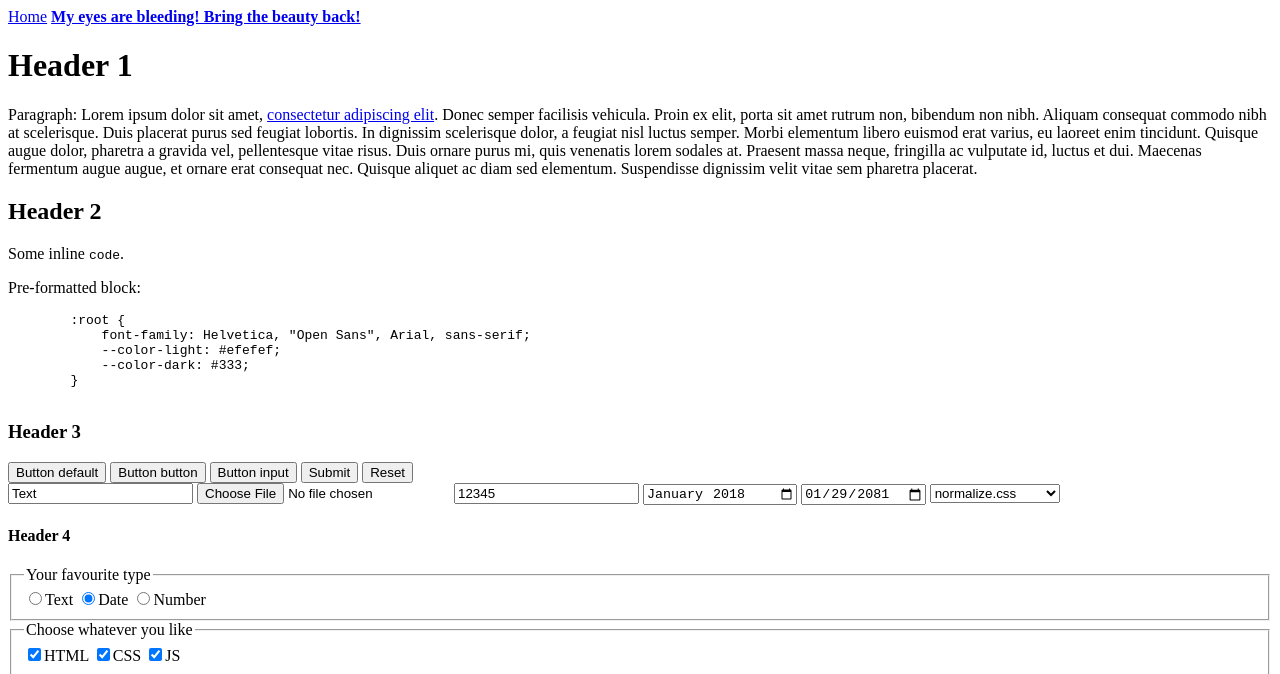
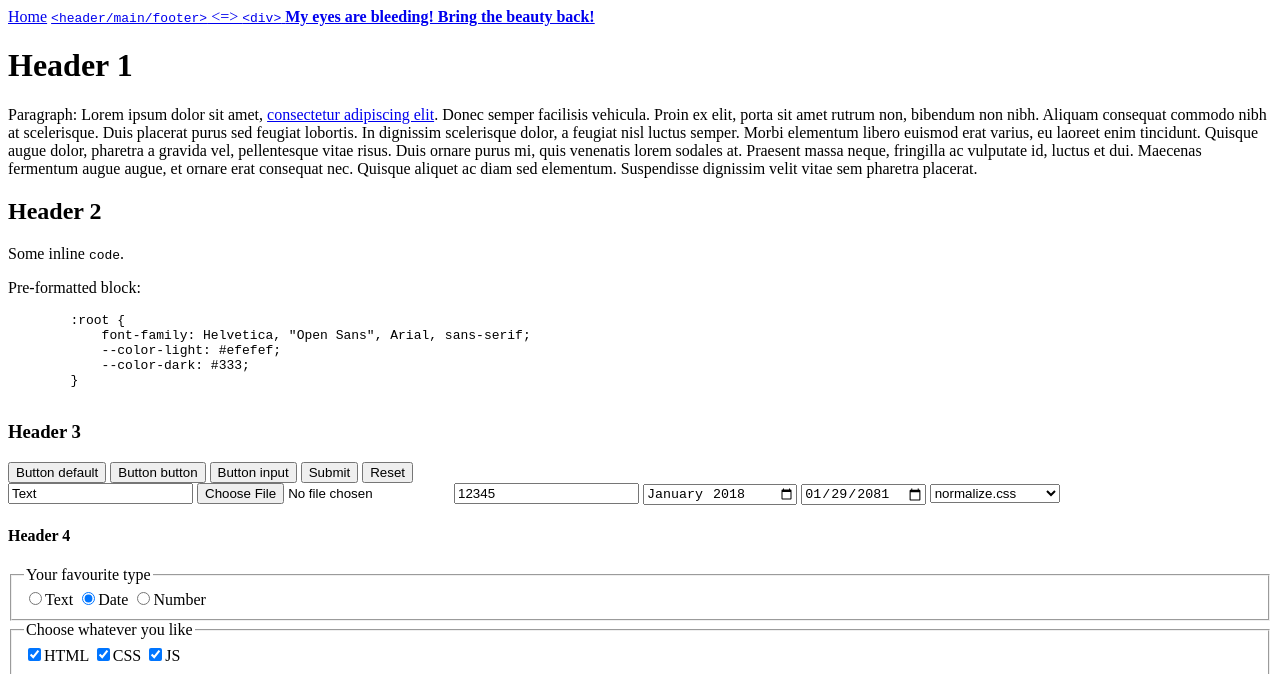
Before and after one commit to OleksiyRudenko/default-beauty.css, a plain HTML site: page index.html in a window 1280 px wide. Both pictures are taken after a click on the link "Turn stylesheets off". Shown: the top 674 px of the page. Drawn offline with nearby package versions, Linux system fonts and the light colour scheme; a web font is replaced by a local one.

Commit message:
feate: Add switch between structural elements and regular divs

```diff
--- a/index.html
+++ b/index.html
@@ -11,14 +11,17 @@
     <link rel="stylesheet" href="default-beauty.css">
 </head>
 <body>
-<header>
+<header id="header-element">
     <nav>
         <a href="./">Home</a>
+        <a href="#" title="Switch structural elements to divs" onclick="switchStructuralElementsToDivAndBackAgain();">
+            <code>&lt;header/main/footer&gt;</code> &lt;=&gt; <code>&lt;div&gt;</code>
+        </a>
         <a href="#" id="stylesheets-off" onclick="switchStyling();switchStylesheetControls();">Turn stylesheets off</a>
         <a href="#" id="stylesheets-on" onclick="switchStyling();switchStylesheetControls();"><strong>My eyes are bleeding! Bring the beauty back!</strong></a>
     </nav>
 </header>
-<main>
+<main id="main-element">
     <h1>Header 1</h1>
     <p>Paragraph: Lorem ipsum dolor sit amet, <a href="https://www.lipsum.com/" target="_blank">consectetur adipiscing elit</a>.
         Donec semper facilisis vehicula. Proin ex elit, porta sit amet rutrum non, bibendum non nibh.
@@ -78,7 +81,7 @@
         </div>
     </fieldset>
 </main>
-<footer>
+<footer id="footer-element">
     <address>
         Beauty House<br/>
         Css Lane, 3<br/>
@@ -96,9 +99,13 @@
     </p>
 </footer>
 <script>
-  let elSSswitch = [];
+  const structuralElementsIds = [
+    'header',
+    'main',
+    'footer'
+  ];
   document.addEventListener("DOMContentLoaded", function(event) {
-    elSSswitch = [document.getElementById('stylesheets-off'), document.getElementById('stylesheets-on')];
+    const elSSswitch = [document.getElementById('stylesheets-off'), document.getElementById('stylesheets-on')];
     elSSswitch[0].style.cursor = 'pointer';
     elSSswitch[1].style.display = 'none';
   });
@@ -113,8 +120,29 @@
   }
 
   function switchStylesheetControls() {
+    const elSSswitch = [document.getElementById('stylesheets-off'), document.getElementById('stylesheets-on')];
     elSSswitch.forEach(el => {
       el.style.display = el.style.display === 'none' ? 'inline-block' : 'none';
+    });
+  }
+
+  function switchStructuralElementsToDivAndBackAgain() {
+    const els = structuralElementsIds.map(elId => {
+      return document.getElementById(elId + '-element');
+    });
+    els.forEach(el => {
+      const elType = el.id.split('-')[0];
+      // create new element
+      const newElement = document.createElement(el.tagName === 'DIV' ? elType : 'DIV');
+      // copy contents of old element
+      newElement.innerHTML = el.innerHTML;
+
+      // remove old element
+      el.remove();
+      // assign id to the new element
+      newElement.id = elType + '-element';
+      // append new element
+      document.body.appendChild(newElement);
     });
   }
 </script>
```
